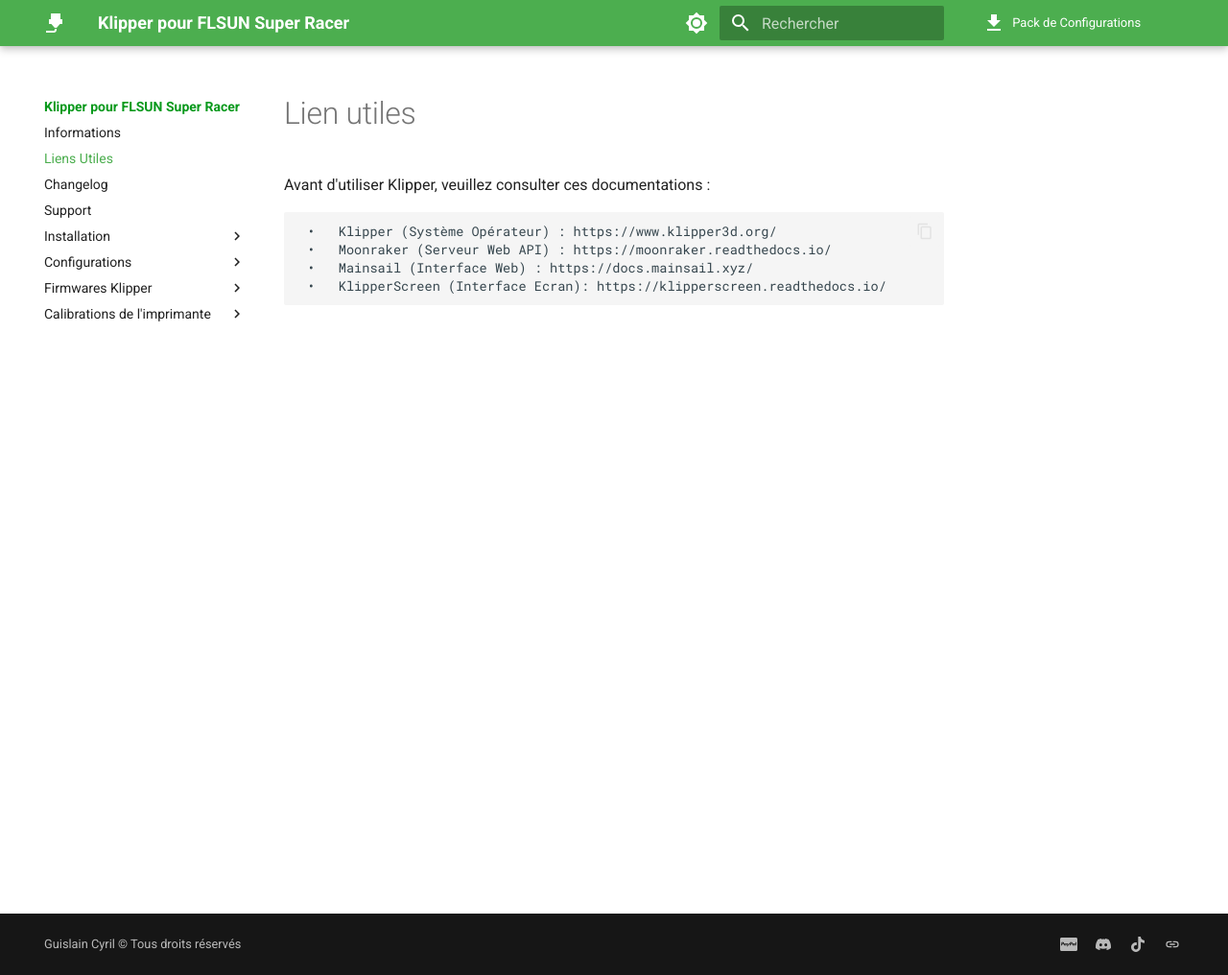
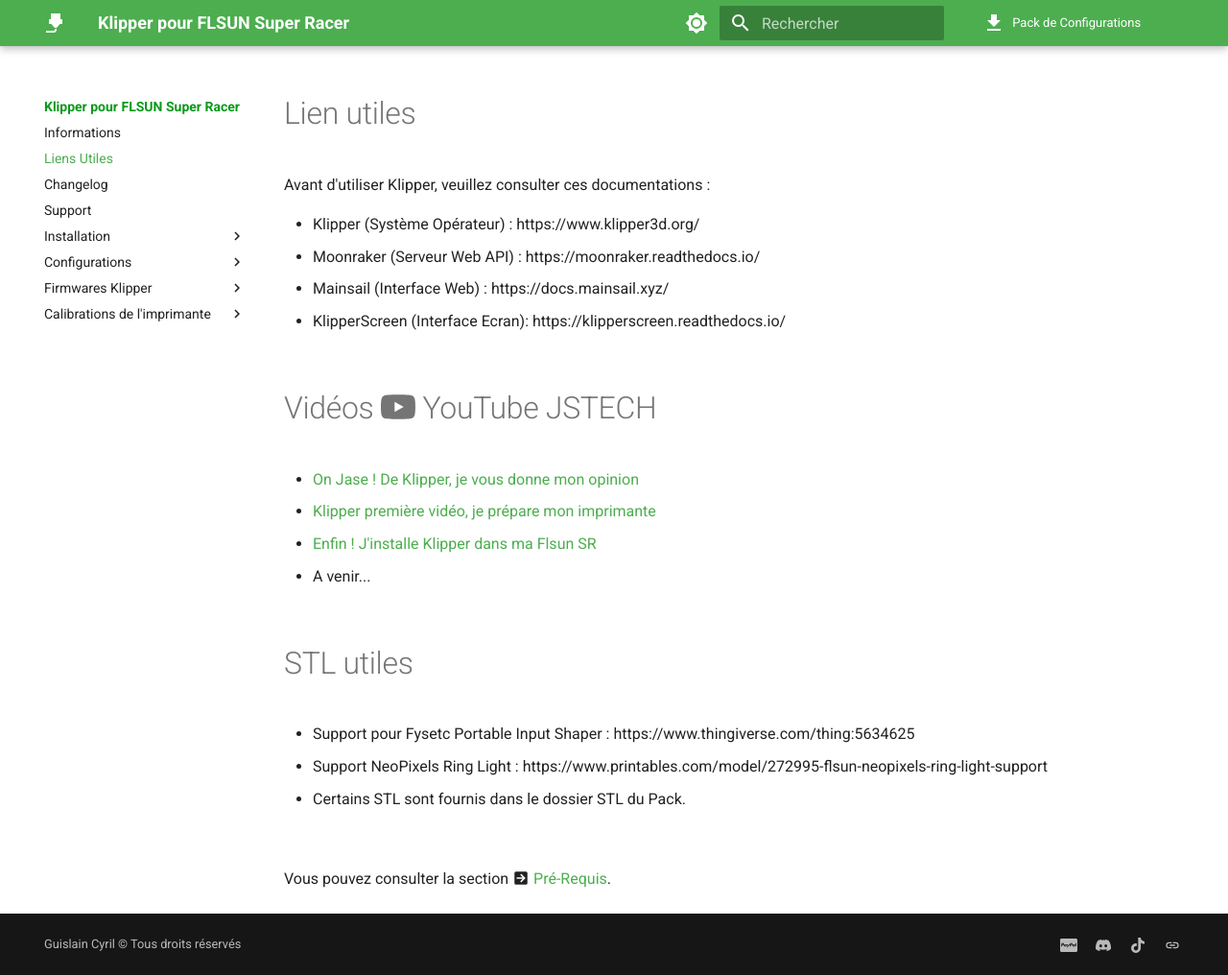
Before and after one commit to Guilouz/test, an MkDocs documentation site: the page built from docs/liens-utiles.md, in a window 1280 px wide and 1016 px high. Shown: the whole window at 96% size. Built offline with MkDocs 1.6.1 and Material for MkDocs 9.7.7, drawn with Linux system fonts in a browser that asks for light colours; comment, search, counter and statistics services are not loaded.

Commit message:
Update liens-utiles.md

```diff
--- a/docs/liens-utiles.md
+++ b/docs/liens-utiles.md
@@ -1,8 +1,34 @@
+---
+hide:
+  - toc
+---
+
 # Lien utiles
 
 Avant d'utiliser Klipper, veuillez consulter ces documentations :
 
-     •   Klipper (Système Opérateur) : https://www.klipper3d.org/
-     •   Moonraker (Serveur Web API) : https://moonraker.readthedocs.io/
-     •   Mainsail (Interface Web) : https://docs.mainsail.xyz/
-     •   KlipperScreen (Interface Ecran): https://klipperscreen.readthedocs.io/
+- Klipper (Système Opérateur) : https://www.klipper3d.org/
+- Moonraker (Serveur Web API) : https://moonraker.readthedocs.io/
+- Mainsail (Interface Web) : https://docs.mainsail.xyz/
+- KlipperScreen (Interface Ecran): https://klipperscreen.readthedocs.io/
+
+<br />
+
+# Vidéos :simple-youtube: YouTube JSTECH
+
+- [On Jase ! De Klipper, je vous donne mon opinion](https://www.youtube.com/watch?v=MDrla0SI0yc&t=5s)
+- [Klipper première vidéo, je prépare mon imprimante](https://www.youtube.com/watch?v=qM-jBRMGjTc)
+- [Enfin ! J'installe Klipper dans ma Flsun SR](https://www.youtube.com/watch?v=8YD-KOxrrXk)
+- A venir...
+
+<br />
+
+# STL utiles
+
+- Support pour Fysetc Portable Input Shaper : https://www.thingiverse.com/thing:5634625
+- Support NeoPixels Ring Light : https://www.printables.com/model/272995-flsun-neopixels-ring-light-support
+- Certains STL sont fournis dans le dossier STL du Pack.
+
+<br />
+
+Vous pouvez consulter la section :material-arrow-right-box: [Pré-Requis](installation/pre-requis.md).
```
